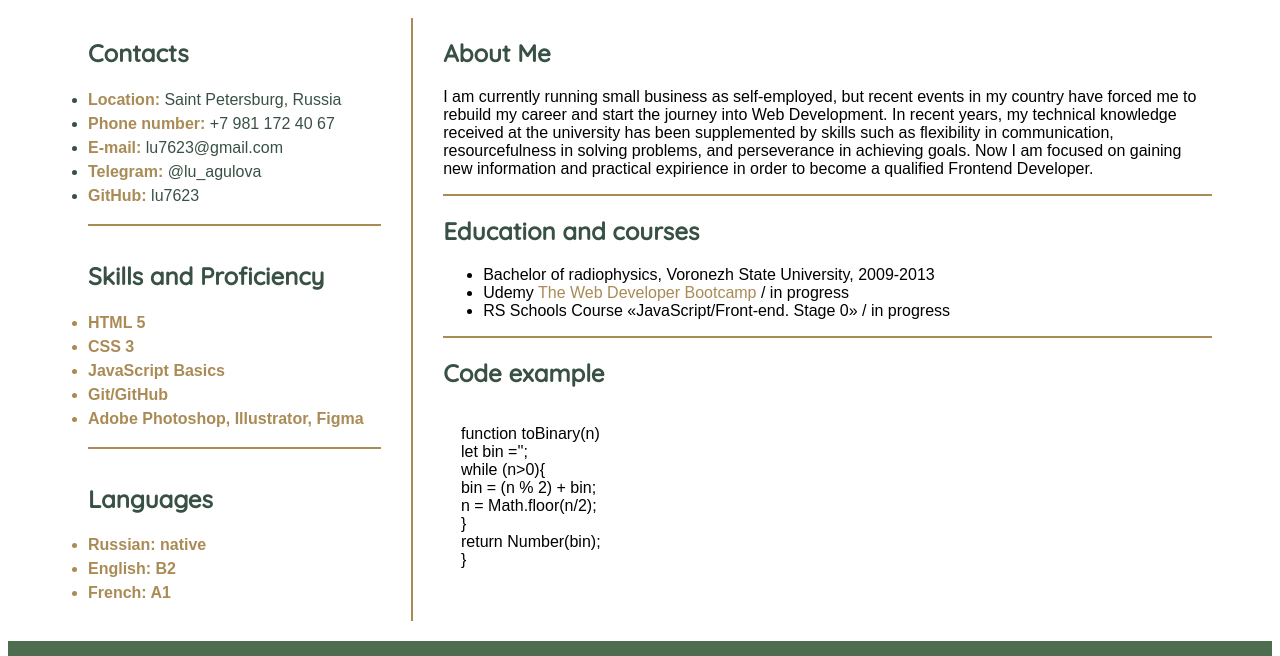
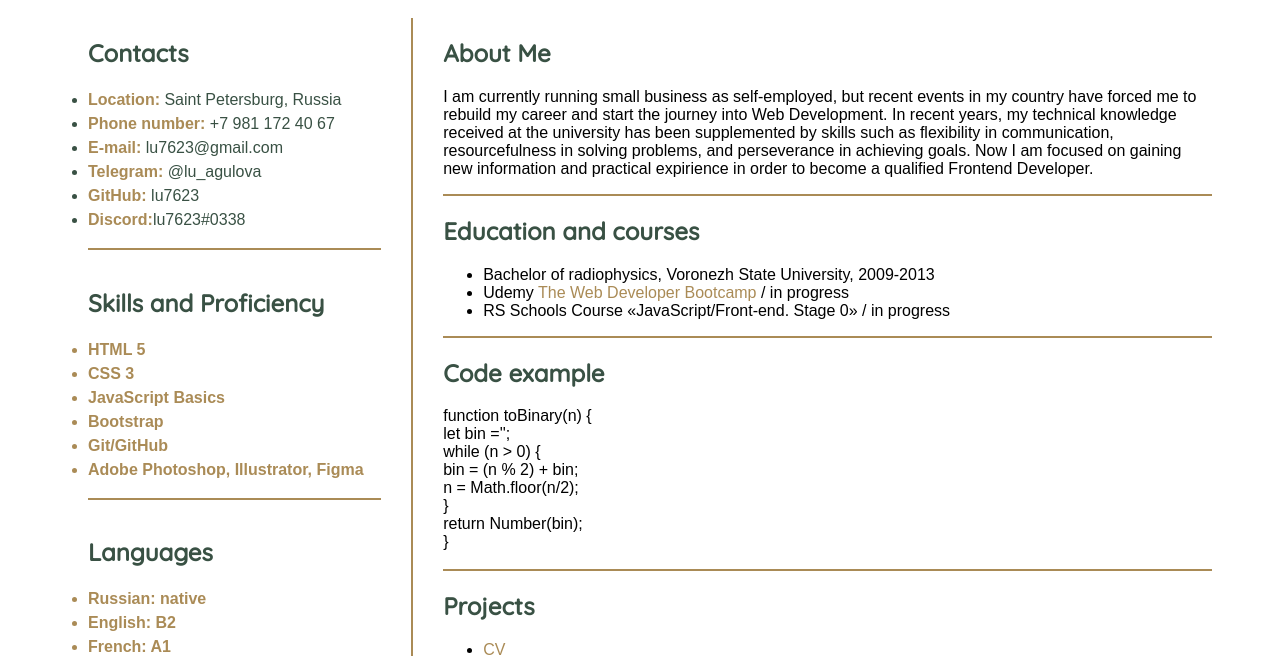
Before and after one commit to lu7623/rsschool-cv, a plain HTML site: page index.html in a window 1280 px wide. Shown: the part 332-988 px from the top of the page. Drawn offline with Linux system fonts and the light colour scheme.

Commit message:
refactor: last info updated

```diff
--- a/index.html
+++ b/index.html
@@ -19,6 +19,7 @@
                     <li class="nav-item"><a href="#education" class="nav-link">Education</a></li>
                     <li class="nav-item"><a href="#skills" class="nav-link">Skills</a></li>
                     <li class="nav-item"><a href="#code" class="nav-link">Code</a></li>
+                    <li class="nav-item"><a href="#projects" class="nav-link">Projects</a></li>
                     <li class="nav-item"><a href="#languages" class="nav-link">Languages</a></li>
                 </ul>
             </nav>
@@ -45,6 +46,7 @@
                         <li><span class="contact-item">E-mail:</span> lu7623@gmail.com</li>
                         <li><span class="contact-item">Telegram:</span> @lu_agulova</li>
                         <li><span class="contact-item">GitHub:</span> lu7623</li>
+                        <li><span class="contact-item">Discord:</span>lu7623#0338</li>
                     </ul>
                 </section>
                 <section class="section" id="skills">
@@ -53,6 +55,7 @@
                         <li>HTML 5</li>
                         <li>CSS 3</li>
                         <li>JavaScript Basics</li>
+                        <li>Bootstrap</li>
                         <li>Git/GitHub</li>
                         <li>Adobe Photoshop, Illustrator, Figma</li>
                     </ul>
@@ -83,18 +86,22 @@
                     <h2 class="section-title">Code example</h2>
                     <div class="code-example">
                         <pre>
-                            <code>
-    function toBinary(n)
-    let bin ='';
-    while (n>0){
-    bin = (n % 2) + bin;
-    n = Math.floor(n/2);
-    }
-    return Number(bin);
-    }
-                            </code>
+<code>function toBinary(n) {
+let bin ='';
+while (n > 0) {
+bin = (n % 2) + bin;
+n = Math.floor(n/2);
+}
+return Number(bin);
+}</code>
                         </pre>
                     </div>
+                </section>
+                <section class="section" id="projects">
+                    <h2 class="section-title">Projects</h2>
+                    <ul>
+                        <li> <a class="link" href="https://lu7623.github.io/rsschool-cv/cv">CV</a></li>
+                    </ul>
                 </section>
             </div>
         </div>
--- a/style.css
+++ b/style.css
@@ -154,6 +154,10 @@ body {
     height: 30px;
 }
 
+pre{
+    margin: 0;
+}
+
 .nav-footer {
     width: 100%;
     display: flex;
@@ -185,3 +189,8 @@ body {
     text-decoration: none;
     color:  #AA8B56;;
 }
+
+a:hover {
+    cursor: pointer;
+    color:#AA8B56;
+}
```
